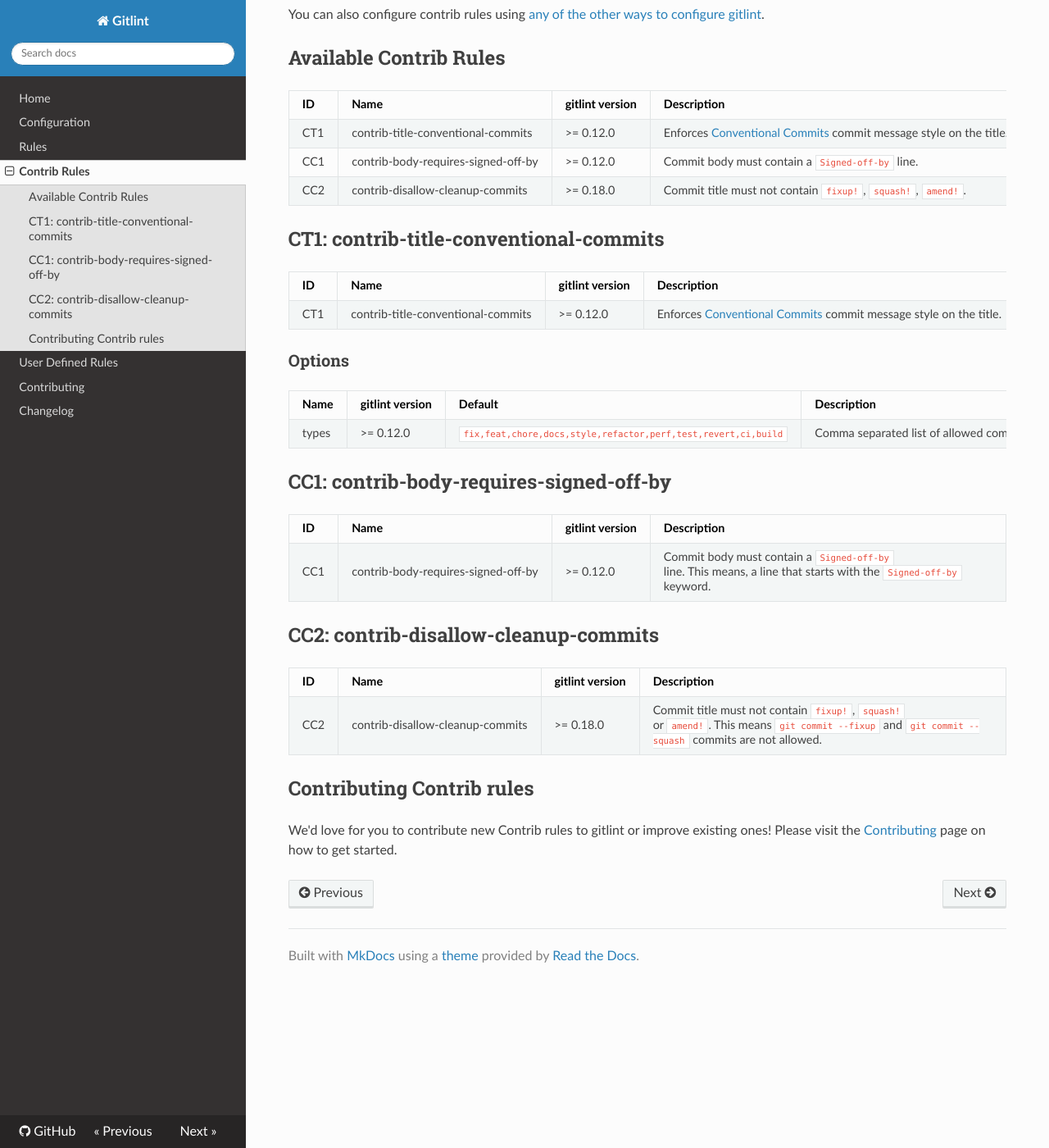
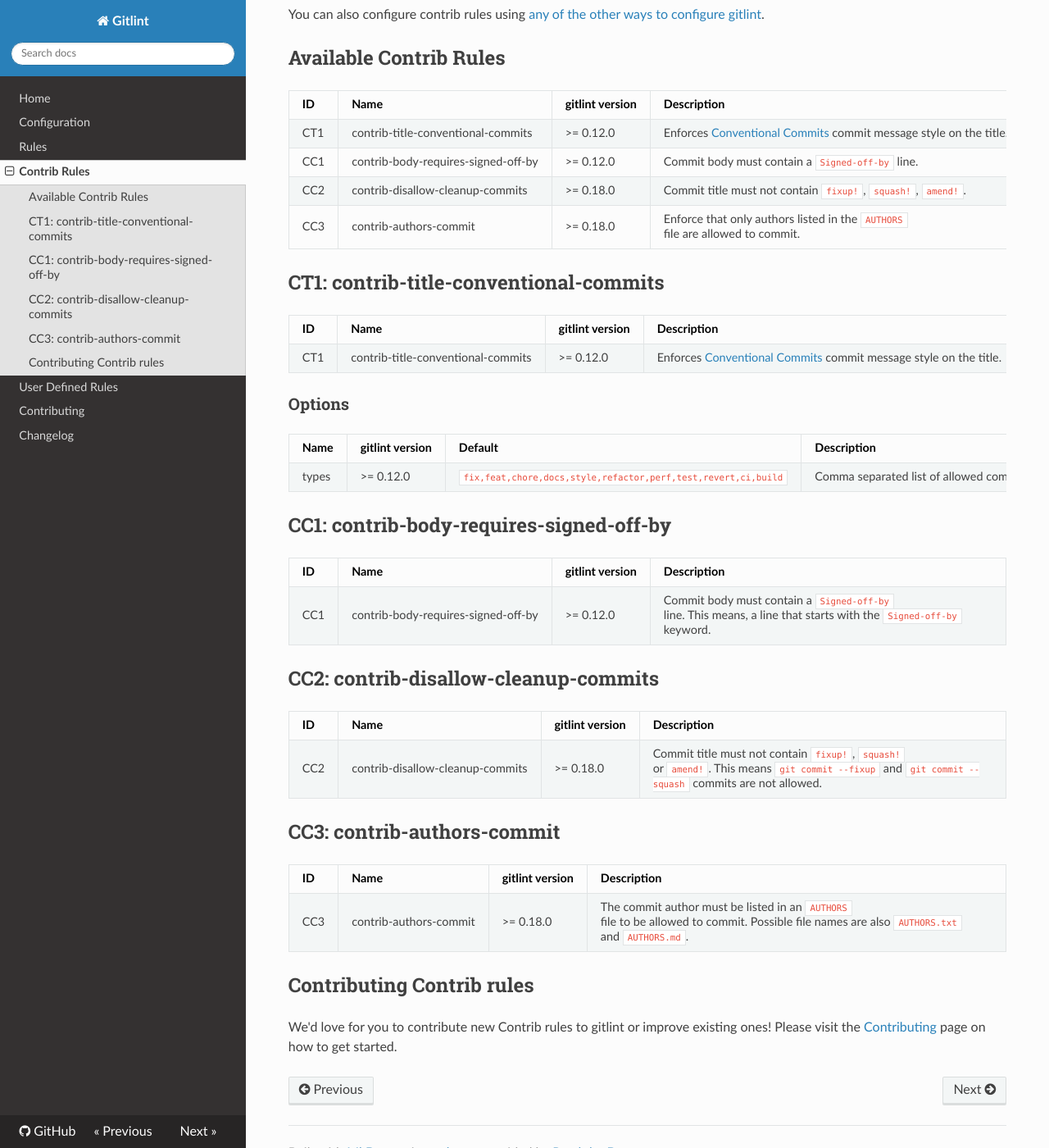
Before and after one commit to jorisroovers/gitlint, an MkDocs documentation site: the page built from docs/contrib_rules.md, in a window 1280 px wide and 1400 px high, scrolled down 780 px. Shown: the whole window at 82% size. Built offline with MkDocs 1.6.1, drawn with Linux system fonts in a browser that asks for light colours; nearby versions of some CDN libraries.

Commit message:
Add authors-commit contrib rule to documentation

```diff
--- a/docs/contrib_rules.md
+++ b/docs/contrib_rules.md
@@ -1,4 +1,5 @@
 # Using Contrib Rules
+
 _Introduced in gitlint v0.12.0_
 
 Contrib rules are community-**contrib**uted rules that are disabled by default, but can be enabled through configuration.
@@ -43,6 +44,7 @@ ID    | Name                                | gitlint version   | Description
 CT1   | contrib-title-conventional-commits  | >= 0.12.0         | Enforces [Conventional Commits](https://www.conventionalcommits.org/) commit message style on the title.
 CC1   | contrib-body-requires-signed-off-by | >= 0.12.0         | Commit body must contain a `Signed-off-by` line.
 CC2   | contrib-disallow-cleanup-commits    | >= 0.18.0         | Commit title must not contain `fixup!`, `squash!`, `amend!`.
+CC3   | contrib-authors-commit              | >= 0.18.0         | Enforce that only authors listed in the `AUTHORS` file are allowed to commit.
 
 ## CT1: contrib-title-conventional-commits ##
 
@@ -70,5 +72,12 @@ ID    | Name                             | gitlint version    | Description
 ------|----------------------------------|--------------------|-------------------------------------------
 CC2   | contrib-disallow-cleanup-commits | >= 0.18.0          | Commit title must not contain `fixup!`, `squash!` or `amend!`. This means `git commit --fixup` and `git commit --squash` commits are not allowed.
 
+## CC3: contrib-authors-commit ##
+
+ID    | Name                             | gitlint version    | Description
+------|----------------------------------|--------------------|-------------------------------------------
+CC3   | contrib-authors-commit           | >= 0.18.0          | The commit author must be listed in an `AUTHORS` file to be allowed to commit. Possible file names are also `AUTHORS.txt` and `AUTHORS.md`.
+
 ## Contributing Contrib rules
+
 We'd love for you to contribute new Contrib rules to gitlint or improve existing ones! Please visit the [Contributing](contributing.md) page on how to get started.
```
